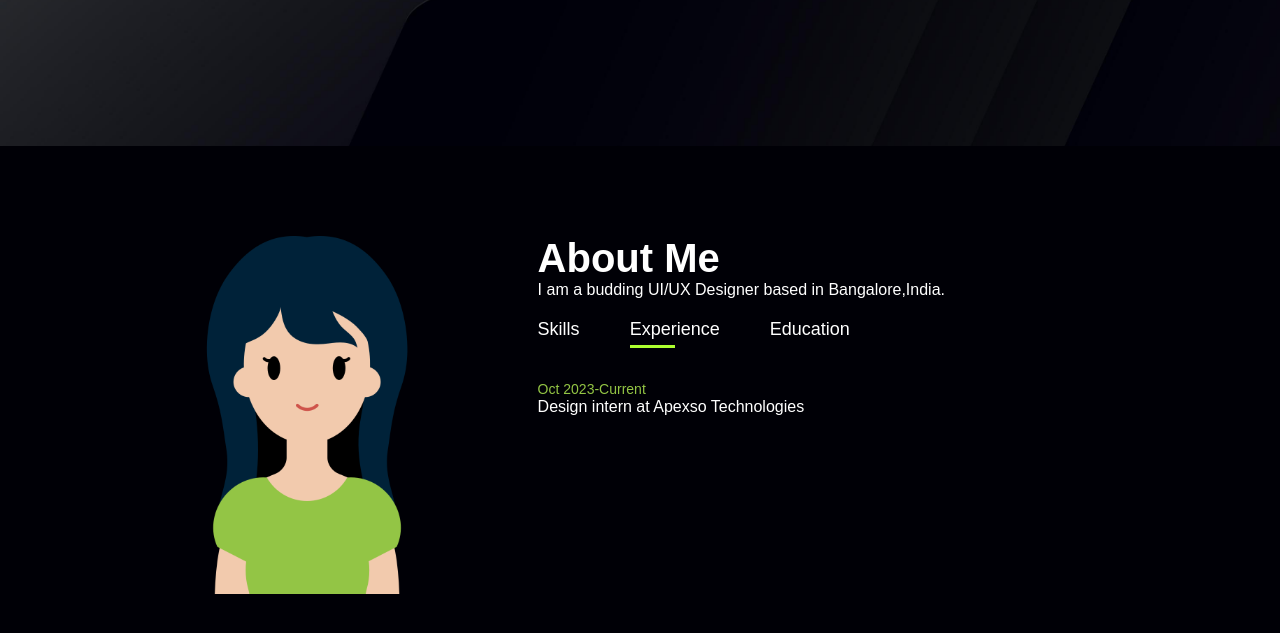
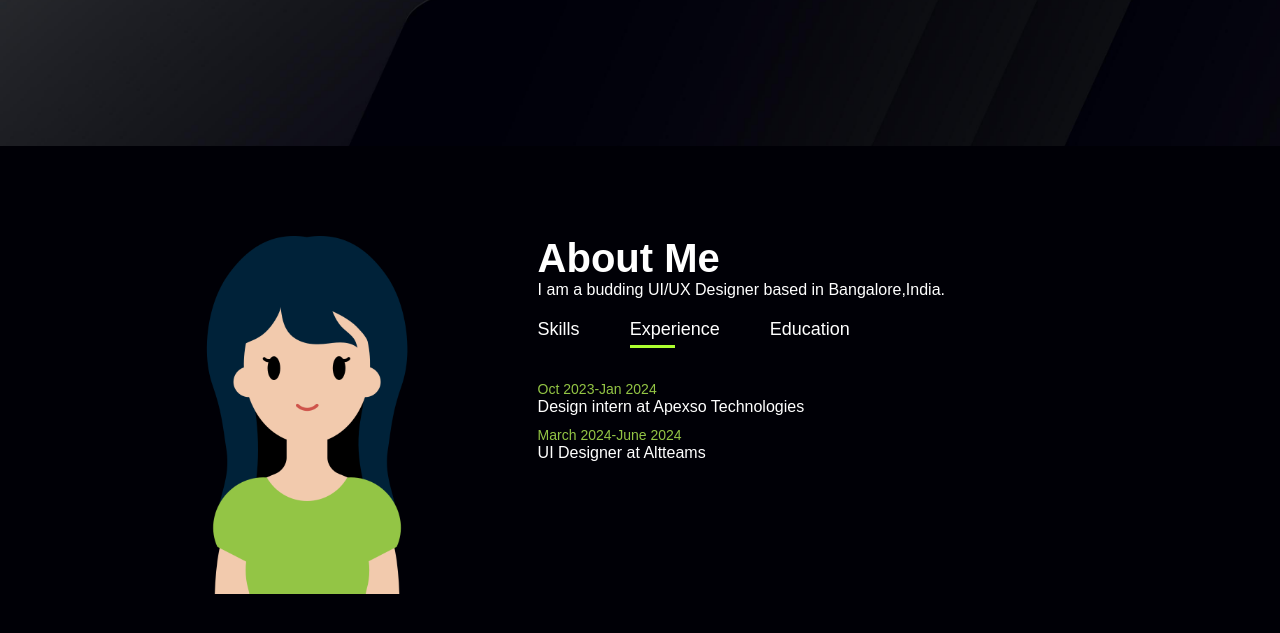
Before and after one commit to Xan14/Xan14.github.io, a plain HTML site: page index.html in a window 1280 px wide. Both pictures are taken after a click on the element "Experience". Shown: the part 654-1287 px from the top of the page. Drawn offline with Linux system fonts and the light colour scheme.

Commit message:
Added experience

```diff
--- a/index.html
+++ b/index.html
@@ -53,7 +53,10 @@
                 </div>
                 <div class="tab-contents" id="experience">
                     <ul>
-                        <li><span>Oct 2023-Current</span><br>Design intern at Apexso Technologies</li>
+                        <li><span>Oct 2023-Jan 2024</span><br>Design intern at Apexso Technologies</li>
+                    </ul>
+                    <ul>
+                        <li><span>March 2024-June 2024</span><br>UI Designer at Altteams</li>
                     </ul>
                 </div>
                 <div class="tab-contents" id="education">
```
